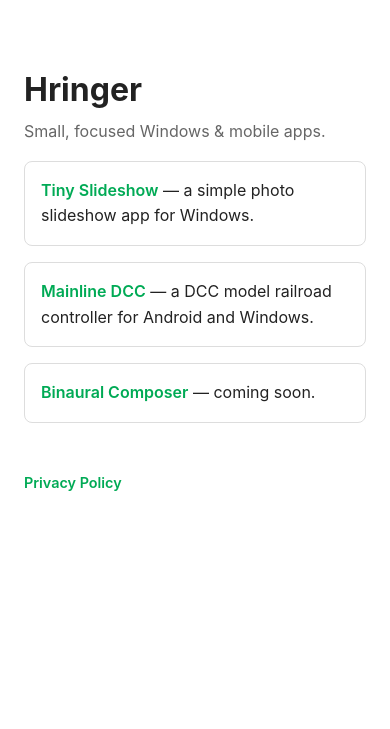
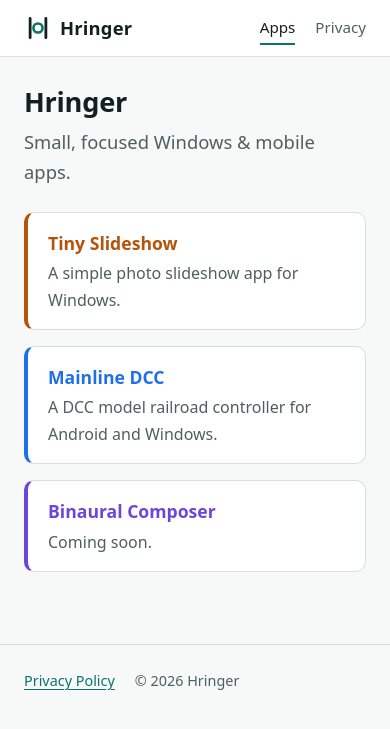
Before and after one commit to hringerdu/hringerdu.github.io, a plain HTML site: page index.html in a window 390 px wide. Drawn offline with Linux system fonts and the light colour scheme.

Commit message:
Add shared stylesheet and convert hub and privacy pages
Add assets/site.css (v0.2) and the Hringer mark; hub and privacy pages now
link the stylesheet instead of inline styles. Adds per-product accent tokens.
Privacy policy text is unchanged.

Co-Authored-By: Claude Sonnet 5.5 <noreply@anthropic.com>
Claude-Session: https://claude.ai/code/session_011pvtHzZQ9LWkmVPWq9t2FD

```diff
--- /dev/null
+++ b/assets/site.css
@@ -0,0 +1,206 @@
+/*
+ * Hringer shared stylesheet — v0.2
+ * Served from https://hringer.com/assets/site.css and linked by every Hringer site.
+ *
+ * Rules:
+ *  - Pages carry NO inline <style> blocks. Layout/look lives here.
+ *  - System fonts only, no external requests (matches the privacy policy: no third parties).
+ *  - Colors come from the --hr-* tokens below. Never hard-code a color in a page.
+ *  - A product site may override --hr-product (its accent) on <body>, nothing else.
+ */
+
+:root {
+  color-scheme: light dark;
+
+  /* Color — light */
+  --hr-bg:        #f6f9f8;
+  --hr-surface:   #ffffff;
+  --hr-text:      #14201f;
+  --hr-muted:     #4f5f5d;
+  --hr-border:    #d5e0de;
+  --hr-accent:    #0a736e;   /* the teal ring */
+  --hr-accent-hover: #075a56;
+  --hr-on-accent: #ffffff;
+  --hr-focus:     #0a736e;
+  --hr-code-bg:   #eaf0ef;
+
+  /* Per-product accent hook (defaults to the brand accent) */
+  --hr-product: var(--hr-accent);
+  --hr-on-product: var(--hr-on-accent);
+
+  /* Type */
+  --hr-font: system-ui, -apple-system, "Segoe UI", Roboto, "Helvetica Neue", Arial, sans-serif;
+  --hr-mono: ui-monospace, "Cascadia Mono", Consolas, Menlo, monospace;
+
+  /* Scale */
+  --hr-measure: 42rem;
+  --hr-radius: 10px;
+  --hr-gap: 1rem;
+}
+
+/* Per-product accents. Put data-product="<id>" on <body> (product site) or on a hub card.
+   Used for the nav underline, card edge, title rule, card title and primary button. */
+[data-product="tiny-slideshow"] { --hr-product: #b45309; --hr-on-product: #ffffff; }
+[data-product="mainline-dcc"]   { --hr-product: #1f6feb; --hr-on-product: #ffffff; }
+[data-product="binaural-composer"] { --hr-product: #6d45d9; --hr-on-product: #ffffff; }
+
+@media (prefers-color-scheme: dark) {
+  :root {
+    --hr-bg:        #0d1514;
+    --hr-surface:   #141e1d;
+    --hr-text:      #e4eceb;
+    --hr-muted:     #9db0ad;
+    --hr-border:    #253433;
+    --hr-accent:    #4fd1c5;
+    --hr-accent-hover: #7fe3da;
+    --hr-on-accent: #06201e;
+    --hr-focus:     #4fd1c5;
+    --hr-code-bg:   #1b2827;
+  }
+
+  [data-product="tiny-slideshow"] { --hr-product: #f5a524; --hr-on-product: #1b1200; }
+  [data-product="mainline-dcc"]   { --hr-product: #6ea8fe; --hr-on-product: #06142e; }
+  [data-product="binaural-composer"] { --hr-product: #a78bfa; --hr-on-product: #150a38; }
+}
+
+*, *::before, *::after { box-sizing: border-box; }
+
+html { -webkit-text-size-adjust: 100%; }
+
+body {
+  margin: 0;
+  background: var(--hr-bg);
+  color: var(--hr-text);
+  font-family: var(--hr-font);
+  font-size: 1.0625rem;
+  line-height: 1.65;
+}
+
+/* ---------- Layout ---------- */
+
+.site-header {
+  border-bottom: 1px solid var(--hr-border);
+  background: var(--hr-surface);
+}
+.site-header__inner,
+.site-main,
+.site-footer__inner {
+  max-width: var(--hr-measure);
+  margin: 0 auto;
+  padding-left: 1.5rem;
+  padding-right: 1.5rem;
+}
+.site-header__inner {
+  display: flex;
+  align-items: center;
+  justify-content: space-between;
+  gap: var(--hr-gap);
+  min-height: 3.5rem;
+  flex-wrap: wrap;
+  padding-top: 0.5rem;
+  padding-bottom: 0.5rem;
+}
+.site-main { padding-top: 2.5rem; padding-bottom: 3rem; }
+
+.brand {
+  display: inline-flex;
+  align-items: center;
+  gap: 0.5rem;
+  color: var(--hr-text);
+  font-weight: 700;
+  font-size: 1.15rem;
+  letter-spacing: 0.01em;
+  text-decoration: none;
+}
+.brand img, .brand svg { width: 1.75rem; height: 1.75rem; display: block; }
+
+.site-nav { display: flex; flex-wrap: wrap; gap: 0.25rem 1.25rem; font-size: 0.95rem; }
+.site-nav a { color: var(--hr-muted); text-decoration: none; padding: 0.25rem 0; }
+.site-nav a:hover { color: var(--hr-text); }
+.site-nav a[aria-current="page"] { color: var(--hr-text); box-shadow: inset 0 -2px 0 var(--hr-product); }
+
+.site-footer { border-top: 1px solid var(--hr-border); color: var(--hr-muted); font-size: 0.9rem; }
+.site-footer__inner { padding-top: 1.5rem; padding-bottom: 2rem; display: flex; flex-wrap: wrap; gap: 0.25rem 1.25rem; }
+
+/* ---------- Typography ---------- */
+
+h1, h2, h3 { line-height: 1.25; margin: 0; }
+h1 { font-size: 2rem; letter-spacing: -0.01em; }
+h2 { font-size: 1.35rem; margin-top: 2.5rem; margin-bottom: 0.5rem; }
+h3 { font-size: 1.1rem; margin-top: 1.75rem; margin-bottom: 0.25rem; }
+p, ul, ol { margin: 0.75rem 0; }
+
+.tagline { color: var(--hr-muted); font-size: 1.15rem; margin-top: 0.5rem; }
+.updated { color: var(--hr-muted); font-size: 0.9rem; margin-top: 0.5rem; }
+
+a { color: var(--hr-accent); text-underline-offset: 0.18em; }
+a:hover { color: var(--hr-accent-hover); }
+:focus-visible { outline: 3px solid var(--hr-focus); outline-offset: 2px; border-radius: 3px; }
+
+code {
+  font-family: var(--hr-mono);
+  font-size: 0.9em;
+  background: var(--hr-code-bg);
+  padding: 0.1em 0.35em;
+  border-radius: 4px;
+  overflow-wrap: anywhere;
+}
+
+/* ---------- Components ---------- */
+
+/* Hero block at the top of a page: <header class="page-title"> */
+.page-title { padding-bottom: 0.5rem; border-bottom: 3px solid var(--hr-product); display: inline-block; padding-right: 1.5rem; }
+.page-title h1 { display: inline; }
+
+/* Product list on the hub: <ul class="cards"><li><a class="card">…</a></li></ul> */
+.cards { list-style: none; padding: 0; margin: 1.5rem 0; display: grid; gap: var(--hr-gap); }
+.card {
+  display: block;
+  background: var(--hr-surface);
+  border: 1px solid var(--hr-border);
+  border-left: 4px solid var(--hr-product);
+  border-radius: var(--hr-radius);
+  padding: 1rem 1.25rem;
+  color: var(--hr-text);
+  text-decoration: none;
+}
+.card:hover { border-color: var(--hr-product); }
+.card__title { display: block; font-weight: 700; color: var(--hr-product); font-size: 1.1rem; }
+.card__desc { display: block; color: var(--hr-muted); margin-top: 0.15rem; }
+
+/* Emphasized block, e.g. the support email address: <p class="callout"> */
+.callout {
+  background: var(--hr-surface);
+  border: 1px solid var(--hr-border);
+  border-radius: var(--hr-radius);
+  padding: 1rem 1.25rem;
+  font-size: 1.15rem;
+  overflow-wrap: anywhere;
+}
+.callout .note { display: block; margin-top: 0.4rem; font-size: 0.875rem; color: var(--hr-muted); }
+
+/* Link styled as a button: <a class="button" href="mailto:…"> */
+.button {
+  display: inline-block;
+  background: var(--hr-product);
+  color: var(--hr-on-product);
+  font-weight: 600;
+  text-decoration: none;
+  padding: 0.55rem 1.1rem;
+  border-radius: 8px;
+}
+.button:hover { filter: brightness(0.9); color: var(--hr-on-product); }
+
+/* Store badge / link row */
+.actions { display: flex; flex-wrap: wrap; gap: 0.75rem; margin: 1.5rem 0; }
+
+@media (max-width: 30rem) {
+  body { font-size: 1rem; }
+  h1 { font-size: 1.7rem; }
+  .site-main { padding-top: 1.75rem; }
+}
+
+@media print {
+  .site-header, .site-footer { display: none; }
+  body { background: #fff; color: #000; }
+}
--- a/index.html
+++ b/index.html
@@ -3,29 +3,36 @@
 <head>
   <meta charset="UTF-8">
   <meta name="viewport" content="width=device-width, initial-scale=1.0">
+  <meta name="description" content="Small, focused Windows and mobile apps from Hringer.">
   <title>Hringer</title>
-<style>
-  body { font-family: -apple-system, Segoe UI, sans-serif; max-width: 640px; margin: 4rem auto; padding: 0 1.5rem; line-height: 1.6; color: #222; }
-  h1 { margin-bottom: 0.25rem; }
-  .tagline { color: #666; margin-top: 0; }
-  ul { list-style: none; padding: 0; }
-  li { margin: 1rem 0; padding: 1rem; border: 1px solid #ddd; border-radius: 8px; }
-  a { color: #0a5; text-decoration: none; font-weight: 600; }
-  footer { margin-top: 3rem; font-size: 0.9rem; color: #888; }
-</style>
+  <link rel="icon" href="/assets/hringer-mark.svg" type="image/svg+xml">
+  <link rel="stylesheet" href="/assets/site.css">
 </head>
 <body>
+  <header class="site-header">
+    <div class="site-header__inner">
+      <a class="brand" href="/"><img src="/assets/hringer-mark.svg" alt=""> Hringer</a>
+      <nav class="site-nav" aria-label="Site">
+      <a href="/" aria-current="page">Apps</a>
+      <a href="/privacy">Privacy</a>
+      </nav>
+    </div>
+  </header>
+  <main class="site-main">
     <h1>Hringer</h1>
     <p class="tagline">Small, focused Windows &amp; mobile apps.</p>
 
-  <ul>
-    <li><a href="https://tiny-slideshow.hringer.com">Tiny Slideshow</a> — a simple photo slideshow app for Windows.</li>
-    <li><a href="https://mainline-dcc.hringer.com">Mainline DCC</a> — a DCC model railroad controller for Android and Windows.</li>
-    <li><a href="https://binaural-composer.hringer.com">Binaural Composer</a> — coming soon.</li>
+    <ul class="cards">
+      <li><a class="card" data-product="tiny-slideshow" href="https://tiny-slideshow.hringer.com"><span class="card__title">Tiny Slideshow</span><span class="card__desc">A simple photo slideshow app for Windows.</span></a></li>
+      <li><a class="card" data-product="mainline-dcc" href="https://mainline-dcc.hringer.com"><span class="card__title">Mainline DCC</span><span class="card__desc">A DCC model railroad controller for Android and Windows.</span></a></li>
+      <li><a class="card" data-product="binaural-composer" href="https://binaural-composer.hringer.com"><span class="card__title">Binaural Composer</span><span class="card__desc">Coming soon.</span></a></li>
     </ul>
-
-  <footer>
+  </main>
+  <footer class="site-footer">
+    <div class="site-footer__inner">
       <a href="/privacy">Privacy Policy</a>
+      <span>© 2026 Hringer</span>
+    </div>
   </footer>
 </body>
 </html>
```
Also changed, not shown: privacy/index.html (+20 -10 lines), assets/hringer-mark.svg (added). Lines whose indentation alone changed are shown as unchanged.
